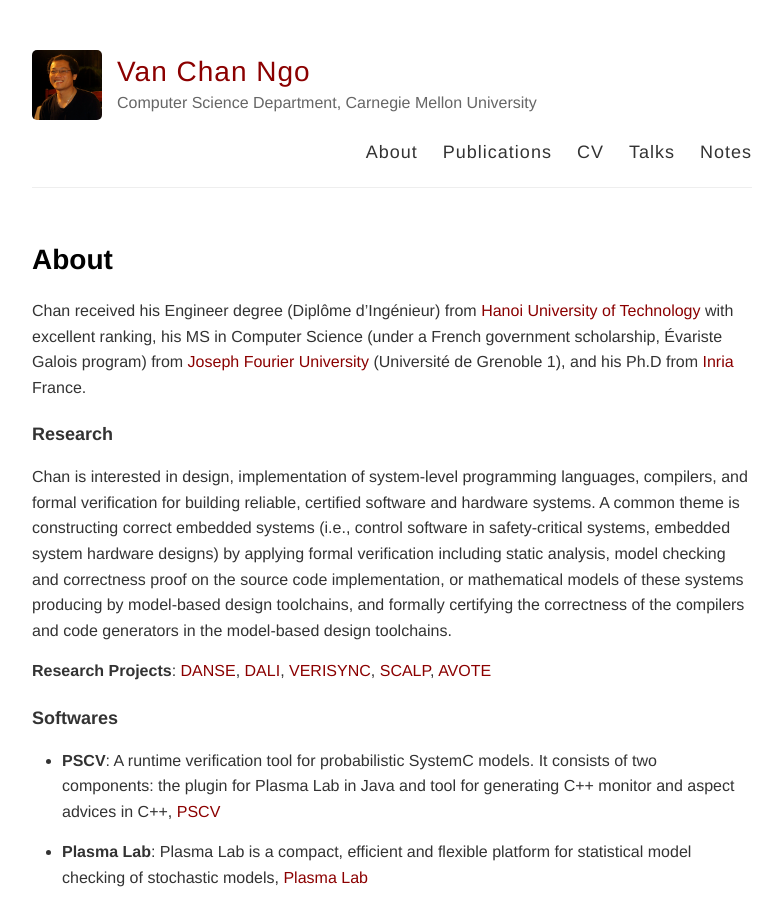
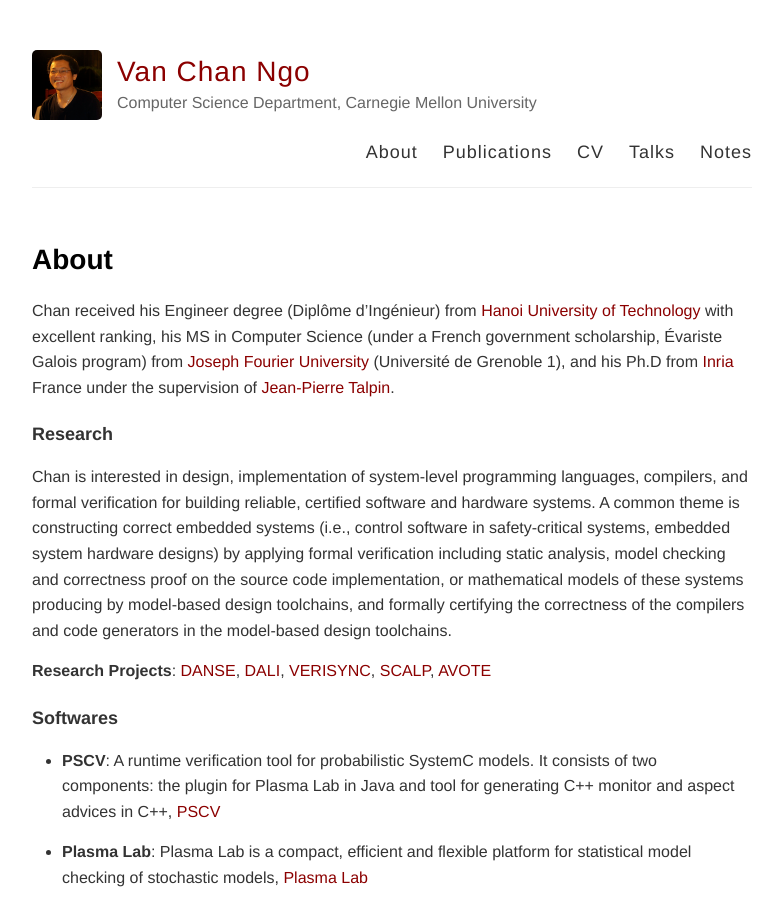
Before and after one commit to channgo2203/channgo2203.github.io, a Jekyll site: the page built from about.md, in a window 1280 px wide and 900 px high. Shown: the whole window, without its empty margins (248-1030 px from the left). Built offline with Jekyll 4.4.1, drawn with Linux system fonts in a browser that asks for light colours.

Commit message:
Updated about.md

```diff
--- a/about.md
+++ b/about.md
@@ -5,7 +5,7 @@
 published: true
 ---
 
-Chan received his Engineer degree (Diplôme d'Ingénieur) from [Hanoi University of Technology](http://en.hust.edu.vn/home) with excellent ranking, his MS in Computer Science (under a French government scholarship, Évariste Galois program) from [Joseph Fourier University](https://www.ujf-grenoble.fr/?language=en) (Université de Grenoble 1), and his Ph.D from [Inria](http://www.inria.fr/en/) France.
+Chan received his Engineer degree (Diplôme d'Ingénieur) from [Hanoi University of Technology](http://en.hust.edu.vn/home) with excellent ranking, his MS in Computer Science (under a French government scholarship, Évariste Galois program) from [Joseph Fourier University](https://www.ujf-grenoble.fr/?language=en) (Université de Grenoble 1), and his Ph.D from [Inria](http://www.inria.fr/en/) France under the supervision of [Jean-Pierre Talpin](http://www.irisa.fr/prive/talpin/).
 
 ### Research
 
```
